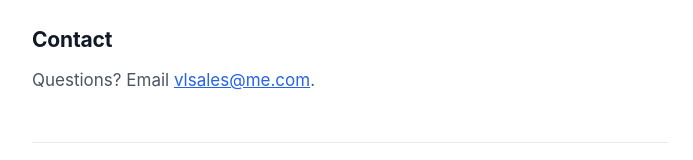
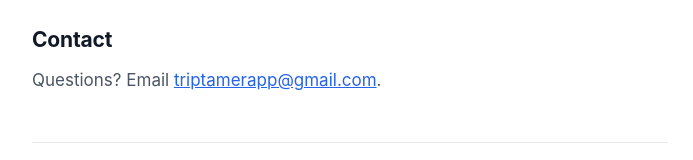
Before and after one commit to trvanlin/ios-terms, a plain HTML site: page itinerary/privacy/index.html in a window 1280 px wide. Shown: the part 3144-3304 px from the top of the page, without its empty margins (290-983 px from the left). Drawn offline with Linux system fonts and the light colour scheme.

Commit message:
Contact email is now triptamerapp@gmail.com

```diff
--- a/itinerary/privacy/index.html
+++ b/itinerary/privacy/index.html
@@ -89,7 +89,7 @@
   <p>If this policy changes, the new version will be posted here with a new date. If a change affects how your information leaves your phone, the app will tell you before it happens.</p>
 
   <h2>Contact</h2>
-  <p>Questions? Email <a href="mailto:vlsales@me.com">vlsales@me.com</a>.</p>
+  <p>Questions? Email <a href="mailto:triptamerapp@gmail.com">triptamerapp@gmail.com</a>.</p>
 
   <footer>Trip Tamer for iPhone</footer>
 </main>
```
